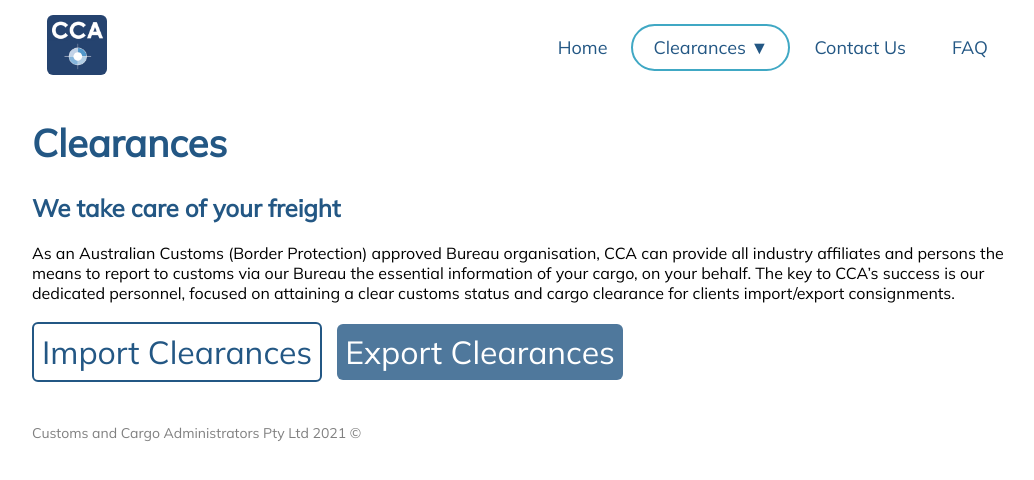
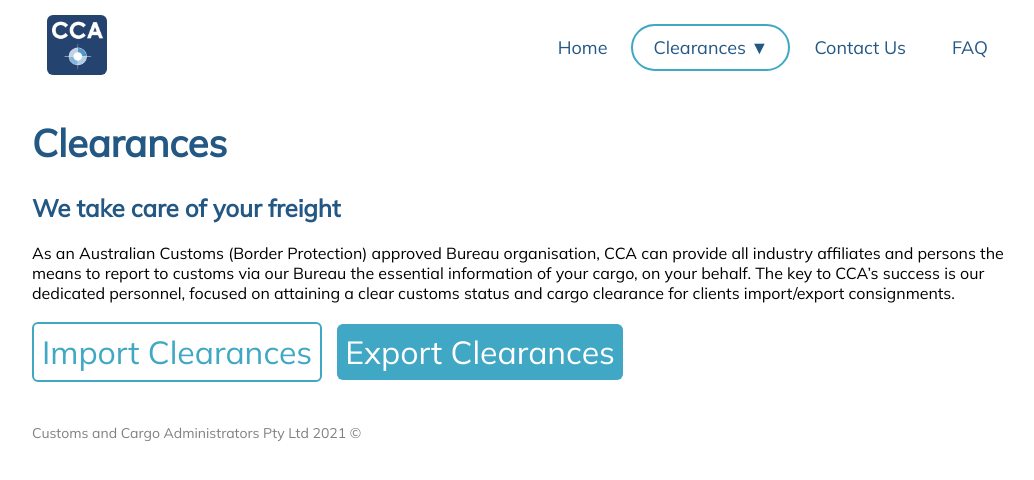
Before and after one commit to bhubhik/cca, a React (Create React App) app: page /clearances in a window 1280 px wide. In both pictures the pointer is over the element "Import Clearances". Shown: the top 480 px of the page, without its empty margins (118-1152 px from the left). Built offline with nearby package versions, Linux system fonts and the light colour scheme.

Commit message:
Color Change in Clearances

```diff
--- a/src/App.css
+++ b/src/App.css
@@ -203,7 +203,7 @@ a {
 .cards {
   display: inline-block;
   padding: 8px;
-  background-color: rgba(35, 87, 132, 0.8);
+  background-color: #40a8c4;
   border-radius: 6px;
   color: white;
   font-size: 32px;
@@ -213,9 +213,9 @@ a {
 }
 
 .cards:hover {
-  color: #235784;
+  color: #40a8c4;
   background-color: white;
-  border: solid 2px #235784;
+  border: solid 2px #40a8c4;
 }
 
 .heading {
```
